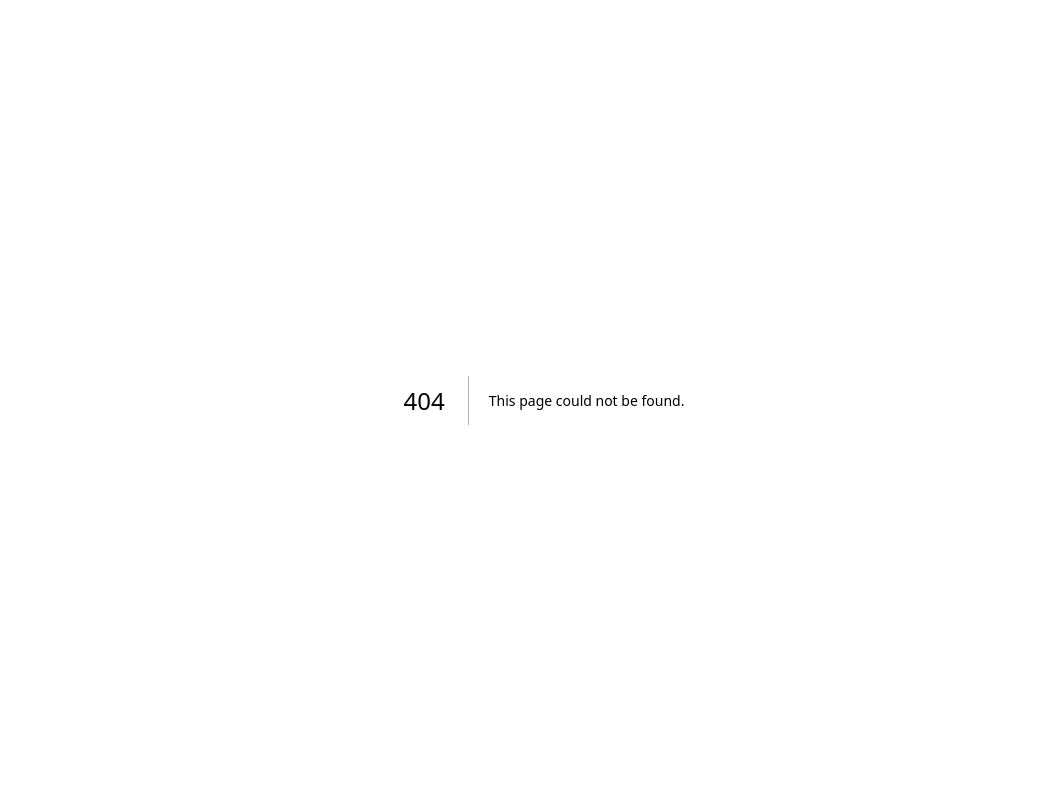
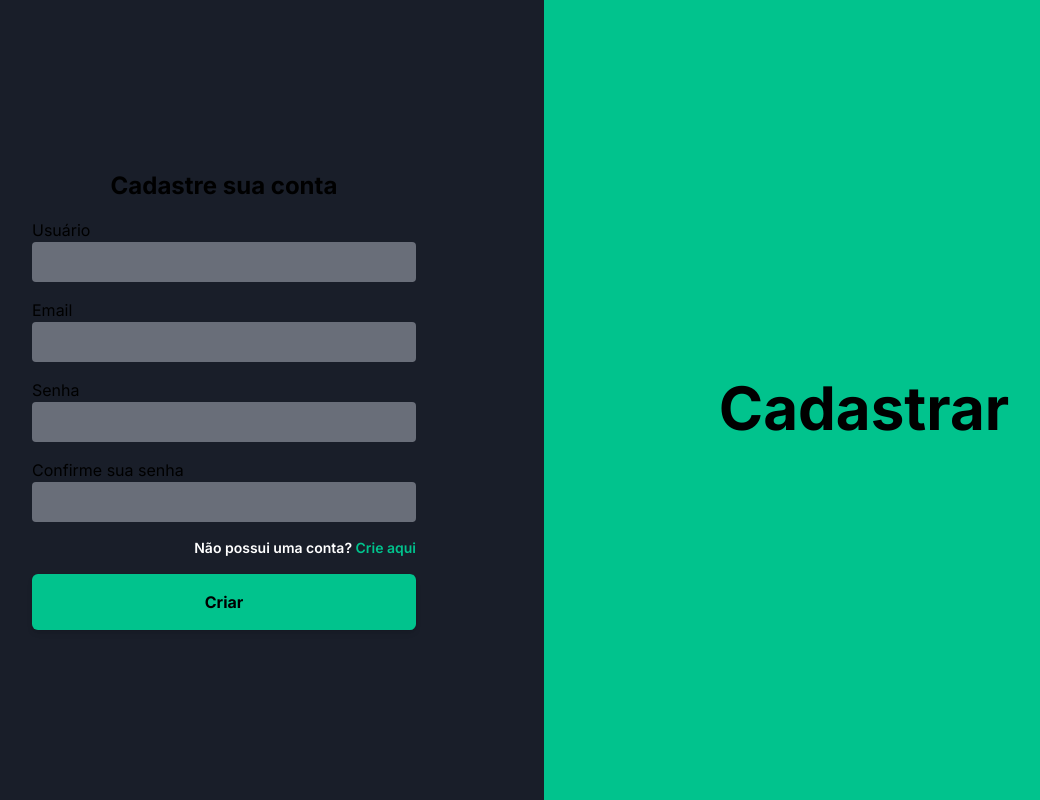
Before and after one commit to szHeron/my-game-box, a Next.js app: page /signup in a window 1280 px wide. Before the commit this address had no page. Shown: the whole page, without its empty margins (96-1136 px from the left). Built offline with nearby package versions, Linux system fonts and the light colour scheme.

Commit message:
first commit

```diff
--- /dev/null
+++ b/app/signin/page.tsx
@@ -0,0 +1,51 @@
+"use client"
+
+import { FormEvent, useState } from "react"
+import Image from "next/image"
+import Link from "next/link"
+import { BasicInput } from "@/components/BasicInput"
+import { BasicButton } from "@/components/BasicButton"
+import illustration from "../../assets/gaming_login_image.svg"
+
+export default function SignIn() {
+    const [login, setLogin] = useState({email: "", password: ""})
+    const [erros, setErros] = useState({email: "", password: ""})
+
+    function validation(event: FormEvent<HTMLFormElement>){
+        event.preventDefault()
+        let erros = {email: "", password: ""}
+
+        if(login.email.length < 6){
+            erros = {...erros, email: "Email inválido."}
+        }
+
+        if(login.password.length < 5){
+            erros = {...erros, password: "Senha inválida."}
+        }
+
+        setErros(erros)
+    }
+
+    return (
+        <div className="flex flex-row h-screen w-screen">
+            <main className="flex-1 bg-primaryBlack">
+                <div className="flex flex-col items-center justify-center h-full">
+                    <p className="font-bold text-2xl mb-4">Entre na sua conta</p>
+                    <form onSubmit={validation} className="flex flex-col w-3/5">
+                        <BasicInput erro={erros.email} onChange={(text)=>setLogin({...login, email: text.target.value})} label="Email"/>
+                        <BasicInput erro={erros.password} onChange={(text)=>setLogin({...login, password: text.target.value})} label="Senha"/>
+                        <Link href="/signup" className="self-end mb-4">
+                            <p className="text-white text-sm font-semibold cursor-pointer">Já possui uma conta? <span className="text-primaryGreen">Entre aqui</span></p>
+                        </Link>
+                        <BasicButton text="Entrar"/>
+                    </form>
+                </div>
+            </main>
+            <aside className="hidden flex-1 flex-col bg-primaryGreen md:flex">
+                <div className="flex flex-col items-center justify-center h-full">
+                    <h1 className="font-bold text-6xl mt-4">Entrar</h1>
+                </div>
+            </aside>
+        </div>
+    )
+}
--- /dev/null
+++ b/app/signup/page.tsx
@@ -0,0 +1,56 @@
+"use client"
+
+import { FormEvent, useState } from "react"
+import Link from "next/link";
+import { BasicInput } from "@/components/BasicInput"
+import { BasicButton } from "@/components/BasicButton"
+
+export default function SignIn() {
+    const [login, setLogin] = useState({user: "", email: "", password: "", confirmPassword: ""})
+    const [erros, setErros] = useState({user: "", email: "", password: "", confirmPassword: ""})
+
+    function validation(event: FormEvent<HTMLFormElement>){
+        event.preventDefault()
+        let erros = {user: "", email: "", password: "", confirmPassword: ""}
+
+        if(login.user.length < 4){
+            erros = {...erros, user: "Usuário inválido."}
+        }
+        if(login.email.length < 6){
+            erros = {...erros, email: "Email inválido."}
+        }
+        if(login.password.length < 5){
+            erros = {...erros, password: "Senha inválida."}
+        }
+        if(login.confirmPassword.length < 5){
+            erros = {...erros, confirmPassword: "Senha inválida."}
+        }
+
+        setErros(erros)
+    }
+
+    return (
+        <div className="flex flex-row h-screen w-screen">
+            <main className="flex-1 bg-primaryBlack">
+                <div className="flex flex-col items-center justify-center h-full">
+                    <p className="font-bold text-2xl mb-4">Cadastre sua conta</p>
+                    <form onSubmit={validation} className="flex flex-col w-3/5">
+                        <BasicInput erro={erros.user} onChange={(text)=>setLogin({...login, user: text.target.value})} label="Usuário"/>
+                        <BasicInput erro={erros.email} onChange={(text)=>setLogin({...login, email: text.target.value})} label="Email"/>
+                        <BasicInput erro={erros.password} onChange={(text)=>setLogin({...login, password: text.target.value})} label="Senha"/>
+                        <BasicInput erro={erros.confirmPassword} onChange={(text)=>setLogin({...login, confirmPassword: text.target.value})} label="Confirme sua senha"/>
+                        <Link href="/signin" className="self-end mb-4">
+                            <p className="text-white text-sm font-semibold cursor-pointer">Não possui uma conta? <span className="text-primaryGreen">Crie aqui</span></p>
+                        </Link>
+                        <BasicButton text="Criar"/>
+                    </form>
+                </div>
+            </main>
+            <aside className="hidden flex-1 flex-col bg-primaryGreen md:flex">
+                <div className="flex flex-col items-center justify-center h-full">
+                    <h1 className="font-bold text-6xl mt-4">Cadastrar</h1>
+                </div>
+            </aside>
+        </div>
+    )
+}
--- /dev/null
+++ b/components/BasicButton.tsx
@@ -0,0 +1,13 @@
+import { ButtonHTMLAttributes } from "react"
+
+interface ButtonProps extends ButtonHTMLAttributes<HTMLButtonElement> {
+    text: string;
+}
+
+export function BasicButton(props: ButtonProps){
+    return (
+        <button {...props} className="bg-primaryGreen p-4 rounded-md shadow-md font-bold">
+            {props.text}
+        </button>
+    )
+}
--- /dev/null
+++ b/components/BasicInput.tsx
@@ -0,0 +1,19 @@
+import { InputHTMLAttributes } from "react"
+
+interface InputProps extends InputHTMLAttributes<HTMLInputElement> {
+    label: string;
+    erro?: string;
+}
+
+export function BasicInput(props: InputProps){
+    return (
+        <div className="flex flex-col">
+            <label>{props.label}</label>
+            <input
+                className="bg-primaryGray text-[#000] mb-4 p-2 rounded w-full"
+                {...props}
+            />
+            <span className="text-[#ff3333] self-end">{props.erro}</span>
+        </div>
+    )
+}
--- a/tailwind.config.ts
+++ b/tailwind.config.ts
@@ -7,6 +7,13 @@ const config: Config = {
     "./app/**/*.{js,ts,jsx,tsx,mdx}",
   ],
   theme: {
+    colors: {
+      'primaryBlack': '#191E29',
+      'primaryBlue': '#132d46',
+      'primaryGreen': '#01C38D',
+      'primaryGray': '#696E79',
+      'white': '#fff'
+    },
     extend: {
       backgroundImage: {
         "gradient-radial": "radial-gradient(var(--tw-gradient-stops))",
```
